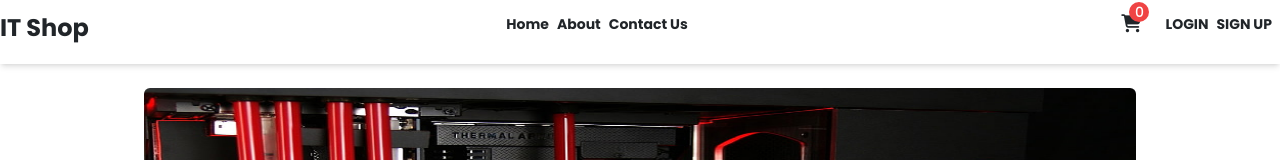
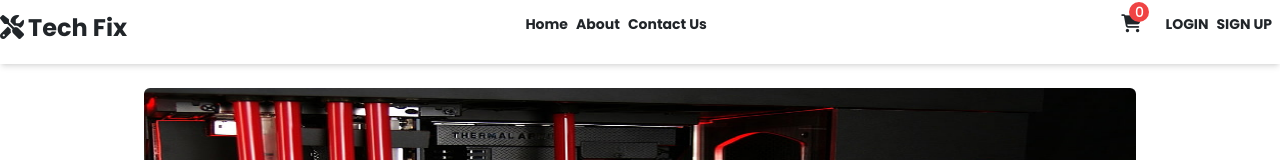
Before and after one commit to Jay200123/E-Com-Redux-Toolkit, a React (Vite) app: page / in a window 1280 px wide. Shown: the top 160 px of the page. Built offline with nearby package versions, Linux system fonts and the light colour scheme; no server answers.

Commit message:
Update Navbar title and styling for improved user experience

```diff
--- a/src/components/Navbar/index.jsx
+++ b/src/components/Navbar/index.jsx
@@ -2,7 +2,6 @@ import { logout } from "../../state/slice/auth";
 import { useSelector, useDispatch } from "react-redux";
 import { toast } from "react-toastify";
 import { useNavigate } from "react-router-dom";
-import { clearCart }  from "../../state/slice/cart";
 
 export default function () {
   const navigate = useNavigate();
@@ -31,9 +30,9 @@ export default function () {
     <nav className="flex items-center justify-between w-full h-16 overflow-hidden shadow-md">
       <h3
         onClick={() => navigate("/")}
-        className="text-lg font-medium truncate cursor-pointer md:text-2xl md:font-bold"
+        className="text-sm font-medium truncate cursor-pointer md:text-2xl md:font-bold"
       >
-        IT Shop
+        <i class="fa-solid fa-screwdriver-wrench mr-1"></i>Tech Fix
       </h3>
       <ul className="flex flex-row items-center">
         <li className="mr-1 text-xs font-medium md:font-bold md:mr-2 md:text-sm">
```
